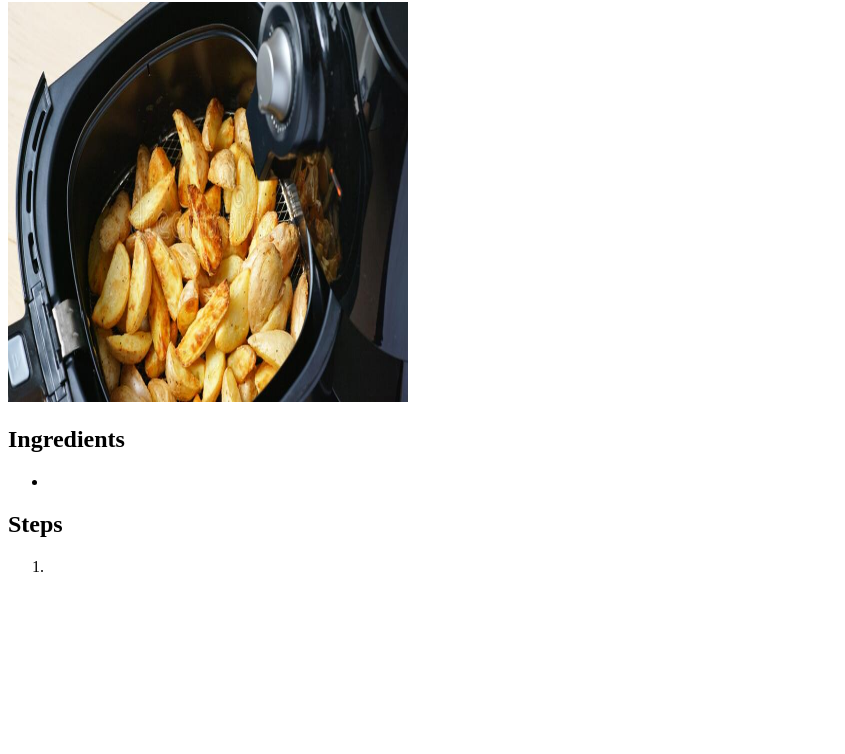
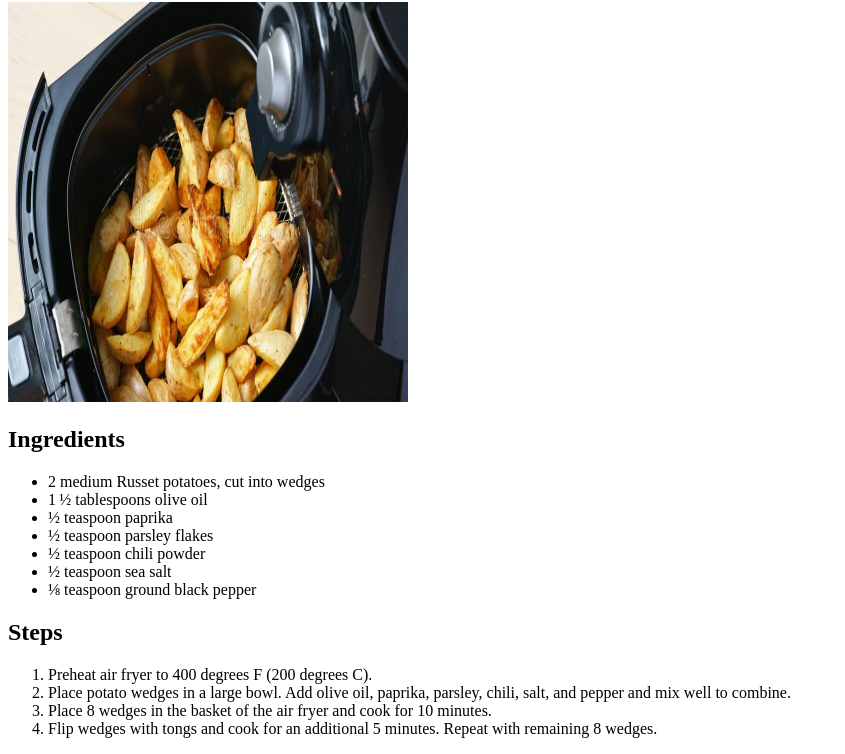
Before and after one commit to manees-stack/odin_recipes, a plain HTML site: page recipes/air_fryer.html in a window 1280 px wide. Shown: the part 78-832 px from the top of the page, without its empty margins (0-845 px from the left). Before the commit the page ends 800 px from the top, so only its background shows below. Drawn offline with Linux system fonts and the light colour scheme.

Commit message:
Add air_fryer

```diff
--- a/recipes/air_fryer.html
+++ b/recipes/air_fryer.html
@@ -11,12 +11,22 @@
     <img src="../images/air_fryer.jpg"  alt="an image of air fryer in a vessel" width="400" height="400">
     <h2>Ingredients</h2>
     <ul>
-        <li></li>
+        <li>2 medium Russet potatoes, cut into wedges</li>
+        <li>1 ½ tablespoons olive oil</li>
+        <li>½ teaspoon paprika</li>
+        <li>½ teaspoon parsley flakes</li>
+        <li>½ teaspoon chili powder</li>
+        <li>½ teaspoon sea salt</li>
+        <li>⅛ teaspoon ground black pepper</li>
     </ul>
     <h2>Steps</h2>
     <ol>
-        <li></li>
+        <li>Preheat air fryer to 400 degrees F (200 degrees C).</li>
+        <li>Place potato wedges in a large bowl. Add olive oil, paprika, parsley, chili, salt, and pepper and mix well to combine.</li>
+        <li>Place 8 wedges in the basket of the air fryer and cook for 10 minutes.</li>
+        <li>Flip wedges with tongs and cook for an additional 5 minutes. Repeat with remaining 8 wedges.</li>
     </ol>
+
 
 </body>
 </html>
```
